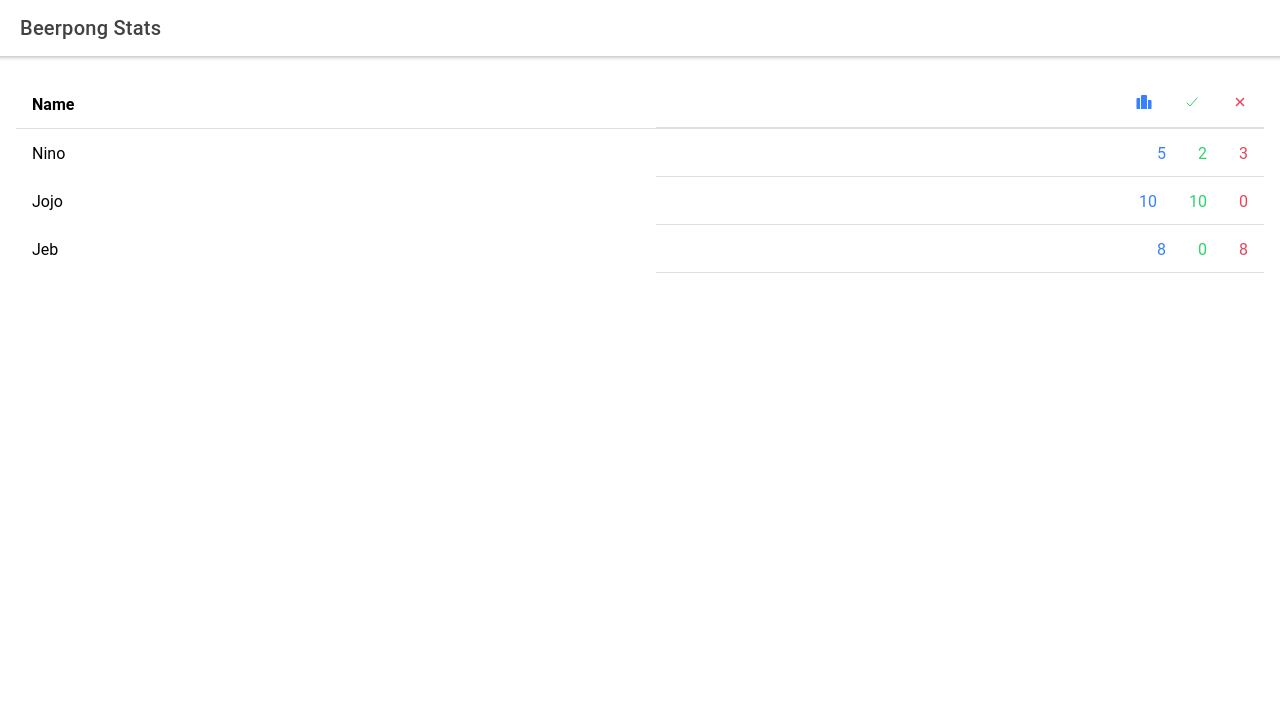
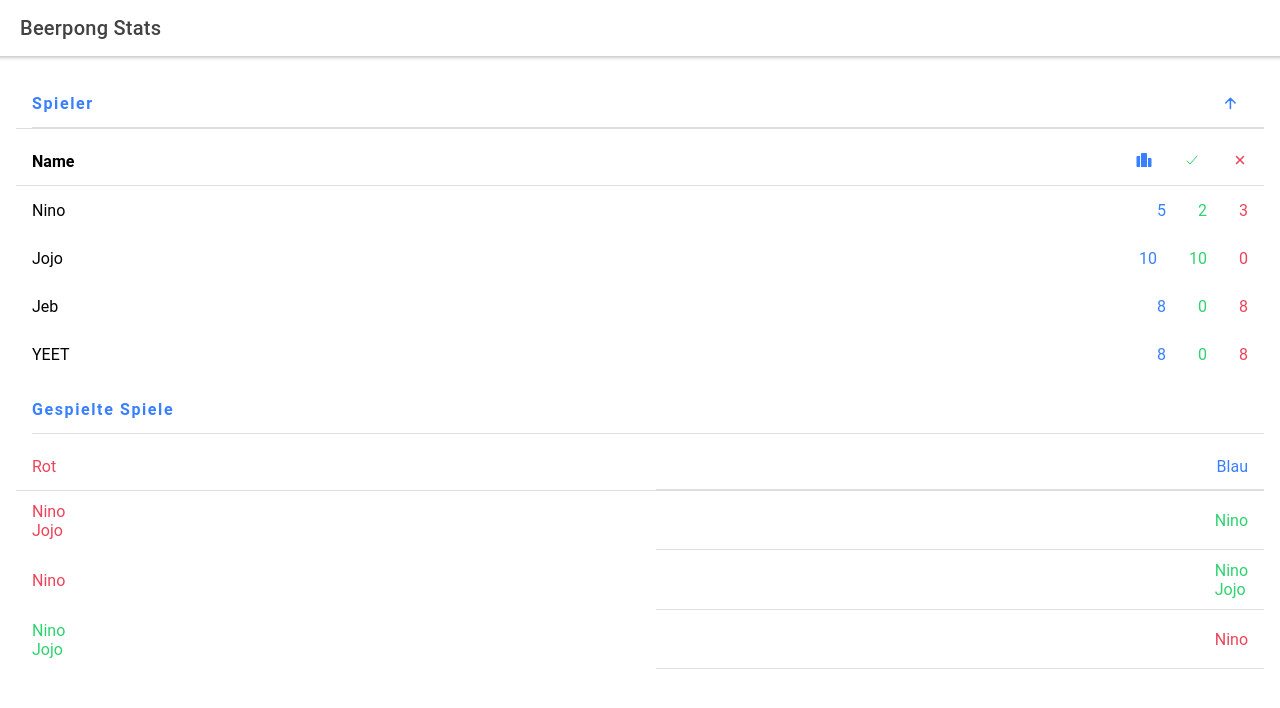
Before and after one commit to ITegs/beerpong-stats, a React (Create React App) app: page /home in a window 1280 px wide. Shown: the top 708 px of the page. Built offline with nearby package versions, Linux system fonts and the light colour scheme.

Commit message:
played games List;

```diff
--- a/src/data/data.js
+++ b/src/data/data.js
@@ -17,10 +17,28 @@ export const playerData = [
     won: 0,
     lost: 8,
   },
+  {
+    name: "YEET",
+    playedGames: 8,
+    won: 0,
+    lost: 8,
+  },
 ];
 
 export const gameStats = [
   {
-    lol: 3,
+    red: [1, 0],
+    blue: [3],
+    won: "blue",
+  },
+  {
+    red: [0],
+    blue: [1, 3],
+    won: "blue",
+  },
+  {
+    red: [1, 3],
+    blue: [0],
+    won: "red",
   },
 ];
--- a/src/pages/Home.css
+++ b/src/pages/Home.css
@@ -11,5 +11,10 @@
 }
 
 .playerFormSubmit {
-    text-align: center;
+  text-align: center;
 }
+
+.listHeader {
+  font-weight: bold;
+  letter-spacing: 0.1em;
+}
--- a/src/pages/Home.tsx
+++ b/src/pages/Home.tsx
@@ -7,6 +7,7 @@ import {
   IonIcon,
   IonInput,
   IonItem,
+  IonItemGroup,
   IonLabel,
   IonList,
   IonModal,
@@ -14,7 +15,14 @@ import {
   IonTitle,
   IonToolbar,
 } from "@ionic/react";
-import { add, checkmark, close, podium } from "ionicons/icons";
+import {
+  add,
+  arrowDown,
+  arrowUp,
+  checkmark,
+  close,
+  podium,
+} from "ionicons/icons";
 
 import "./Home.css";
 
@@ -25,6 +33,7 @@ const Home: React.FC = () => {
   const [showModal, setShowModal] = useState(false);
   const [newName, setNewName] = useState<string>("");
   const [showAddPlayerAlert, setShowAddPlayerAlert] = useState(false);
+  const [showPlayer, setShowPlayer] = useState(true);
 
   function addPlayer() {
     if (newName != "") {
@@ -68,6 +77,28 @@ const Home: React.FC = () => {
 
         <IonList inset={true}>
           <IonItem>
+            <div className="listHeader">
+              <IonLabel slot="start" color="primary">
+                Spieler
+              </IonLabel>
+            </div>
+
+            <IonButton
+              slot="end"
+              fill="clear"
+              onClick={() => setShowPlayer(!showPlayer)}
+            >
+              {showPlayer ? (
+                <IonIcon icon={arrowUp} />
+              ) : (
+                <IonIcon icon={arrowDown} />
+              )}
+            </IonButton>
+          </IonItem>
+
+          {showPlayer ? (
+            <IonList lines="none">
+              <IonItem>
                 <IonLabel slot="start">
                   <strong>Name</strong>
                 </IonLabel>
@@ -81,7 +112,7 @@ const Home: React.FC = () => {
                   <IonIcon icon={close}></IonIcon>
                 </IonLabel>
               </IonItem>
-          {playerData.map((p: any, i: any) => (
+              {playerData.map((p: any, i: number) => (
                 <IonItem key={i}>
                   <IonLabel slot="start">{p.name}</IonLabel>
                   <IonLabel slot="end" color="primary">
@@ -95,6 +126,55 @@ const Home: React.FC = () => {
                   </IonLabel>
                 </IonItem>
               ))}
+            </IonList>
+          ) : null}
+
+          <IonItem>
+            <div className="listHeader">
+              <IonLabel slot="start" color="primary">
+                Gespielte Spiele
+              </IonLabel>
+            </div>
+          </IonItem>
+          <IonList>
+            <IonItem>
+              <IonLabel slot="start" color="danger">
+                Rot
+              </IonLabel>
+              <IonLabel slot="end" color="primary">
+                Blau
+              </IonLabel>
+            </IonItem>
+            {gameStats.map((g: any, i: number) =>
+              g.won === "red" ? (
+                <IonItem key={i}>
+                  <IonLabel slot="start" color="success">
+                    {g.red.map((c: any, ii: number) => (
+                      <IonLabel key={ii}>{playerData[ii].name}</IonLabel>
+                    ))}
+                  </IonLabel>
+                  <IonLabel slot="end" color="danger">
+                    {g.blue.map((c: any, ii: number) => (
+                      <IonLabel key={ii}>{playerData[ii].name}</IonLabel>
+                    ))}
+                  </IonLabel>
+                </IonItem>
+              ) : (
+                <IonItem key={i}>
+                  <IonLabel slot="start" color="danger">
+                    {g.red.map((c: any, ii: number) => (
+                      <IonLabel key={ii}>{playerData[ii].name}</IonLabel>
+                    ))}
+                  </IonLabel>
+                  <IonLabel slot="end" color="success">
+                    {g.blue.map((c: any, ii: number) => (
+                      <IonLabel key={ii}>{playerData[ii].name}</IonLabel>
+                    ))}
+                  </IonLabel>
+                </IonItem>
+              )
+            )}
+          </IonList>
         </IonList>
       </IonContent>
       <IonModal isOpen={showModal}>
--- a/src/pages/addPlayer.tsx
+++ b/src/pages/addPlayer.tsx
@@ -12,7 +12,7 @@ import {
 } from "@ionic/react";
 import { add, checkmark, close } from "ionicons/icons";
 
-import { playerData, gameStats } from "../data/data";
+import { playerData } from "../data/data";
 import { Redirect } from "react-router";
 
 const AddPlayer: React.FC = () => {
@@ -30,14 +30,13 @@ const AddPlayer: React.FC = () => {
     }
   }
 
-
-  function checkRedirect() {
-    if (playerData.length == 0) {
-      setShowAddPlayerAlert(true);
-    } else {
-      return <Redirect to="/" />;
-    }
-  }
+  // function checkRedirect() {
+  //   if (playerData.length == 0) {
+  //     setShowAddPlayerAlert(true);
+  //   } else {
+  //     return <Redirect to="/" />;
+  //   }
+  // }
 
   return (
     <IonPage>
@@ -55,7 +54,13 @@ const AddPlayer: React.FC = () => {
         <IonContent>
           <div className="playerListButtons">
             {playerData.map((p: any, i: number) => (
-              <IonButton key={i} size="small" onClick={() => (playerData.splice(i, 1), setNewName("bug ;D"))}>
+              <IonButton
+                key={i}
+                size="small"
+                onClick={() => (
+                  playerData.splice(i, 1), setNewName(Math.random().toString())
+                )}
+              >
                 {p.name}
                 <IonIcon icon={close} />
               </IonButton>
@@ -76,7 +81,8 @@ const AddPlayer: React.FC = () => {
             <IonButton
               color="success"
               size="large"
-              onClick={() => checkRedirect()}
+              // onClick={() => checkRedirect()}
+              routerLink="/home"
             >
               <IonIcon icon={checkmark}></IonIcon>
             </IonButton>
```
Lines whose indentation alone changed are shown as unchanged.
